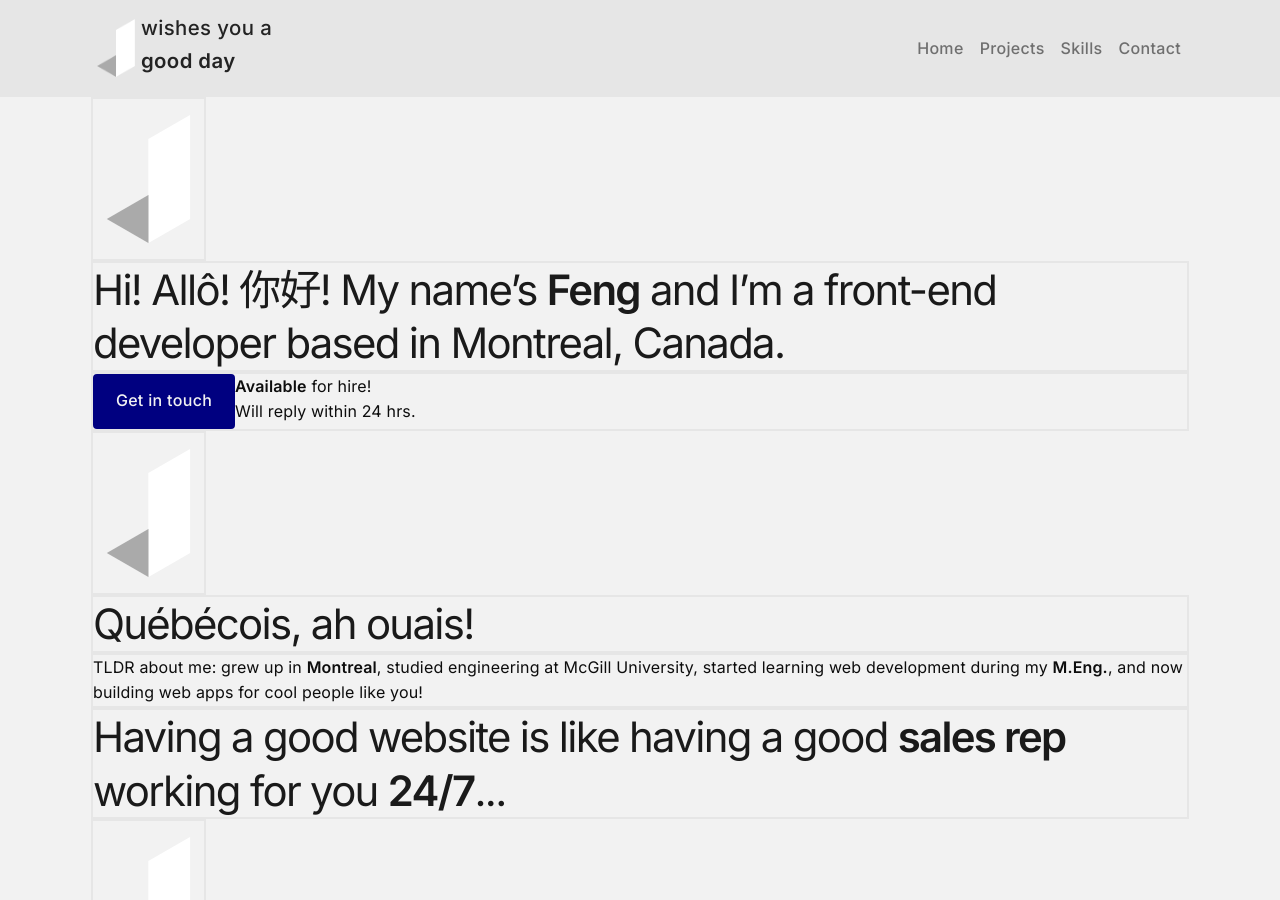
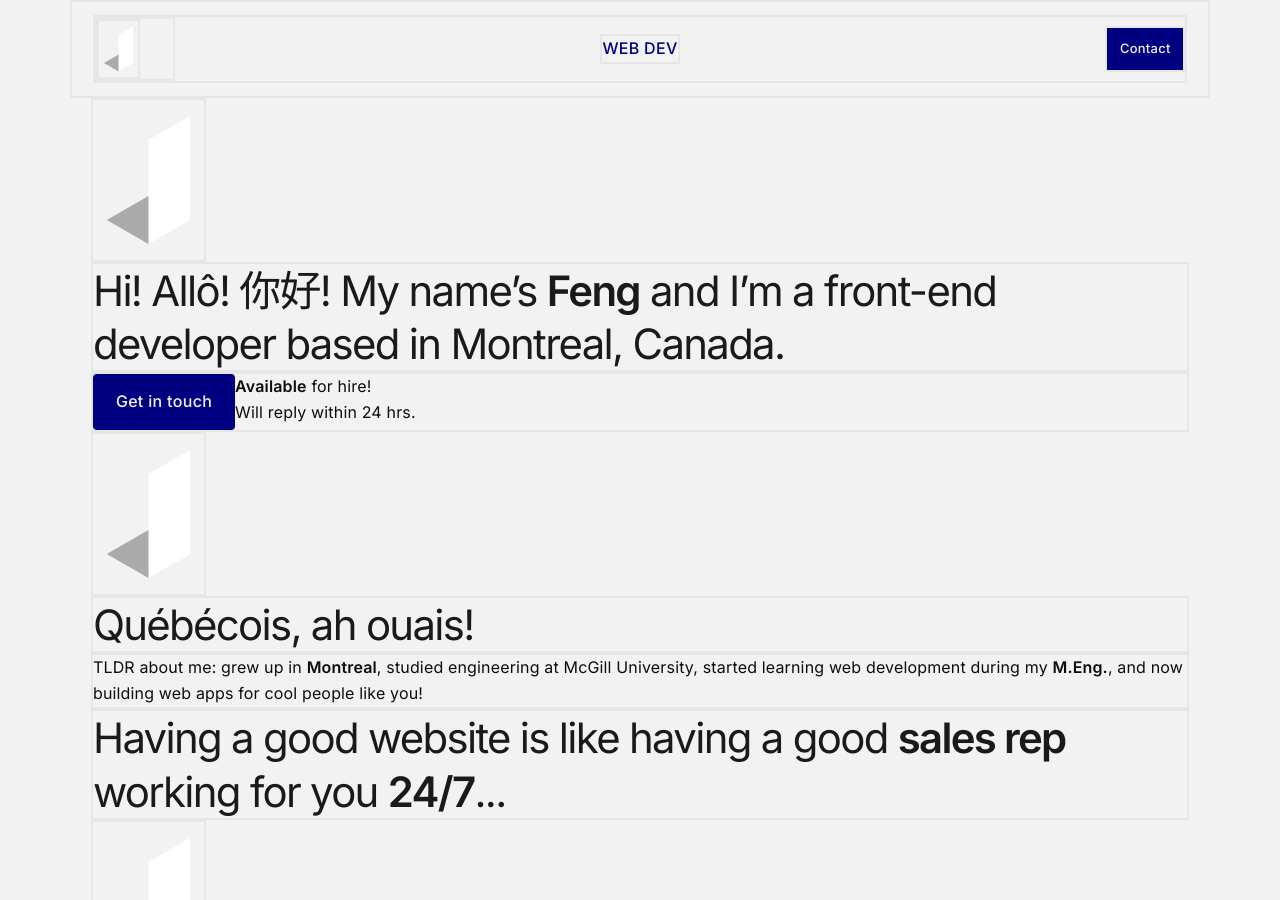
Before and after one commit to jingtianfeng/jtfeng-personal-1, a Jekyll site: the page built from index.html, in a window 1280 px wide and 900 px high. Built offline with Jekyll 4.4.1, drawn with Linux system fonts in a browser that asks for light colours.

Commit message:
Update nav-top: restart and use .d-flex instead of .navbar

```diff
--- a/_includes/nav-top.html
+++ b/_includes/nav-top.html
@@ -1,40 +1,21 @@
-<nav id="nav-top"
-     class="navbar navbar-expand-lg navbar-light bg-light">
-    <div class="container">
-        <a href="#" class="navbar-brand d-flex">
-            <img src="/assets/img/logo.png" alt="Logo"
-                 class=""
-                 height="72" width="50">
-            <div>
-                <div class="fs-6">wishes you a</div>
-                <div class="fw-bold">good day</div>
+<nav id="nav-top">
+    <div class="border container py-2">
+        <div class="border d-flex align-items-center justify-content-between">
+            <div class="border"
+                 style="width: 80px">
+                <img src="/assets/img/logo.png" alt="Website logo"
+                     height="60" width="auto"
+                     class="border">
             </div>
-        </a>
-        <button type="button"
-                class="navbar-toggler"
-                data-bs-toggle="collapse"
-                data-bs-target="#nav-top__container__collapse"
-                aria-controls="nav-top__container__collapse"
-                aria-expanded="false"
-                aria-label="Toggle navigation">
-            <span class="navbar-toggler-icon"></span>
-        </button>
-        <div id="nav-top__container__collapse"
-             class="collapse navbar-collapse">
-            <ul class="navbar-nav ms-auto">
-                <li class="navbar-item">
-                    <a href="#" class="nav-link">Home</a>
-                </li>
-                <li class="navbar-item">
-                    <a href="#frontend-work-title" class="nav-link">Projects</a>
-                </li>
-                <li class="navbar-item">
-                    <a href="#frontend-skill-title" class="nav-link">Skills</a>
-                </li>
-                <li class="navbar-item">
-                    <a href="#footer" class="nav-link">Contact</a>
-                </li>
-            </ul>
+            <a href="/"
+               class="border">
+                WEB DEV
+            </a>
+            <a href="#footer"
+               class="border btn btn-primary btn-sm"
+               style="width: 80px">
+                Contact
+            </a>
         </div>
     </div>
 </nav>
```
